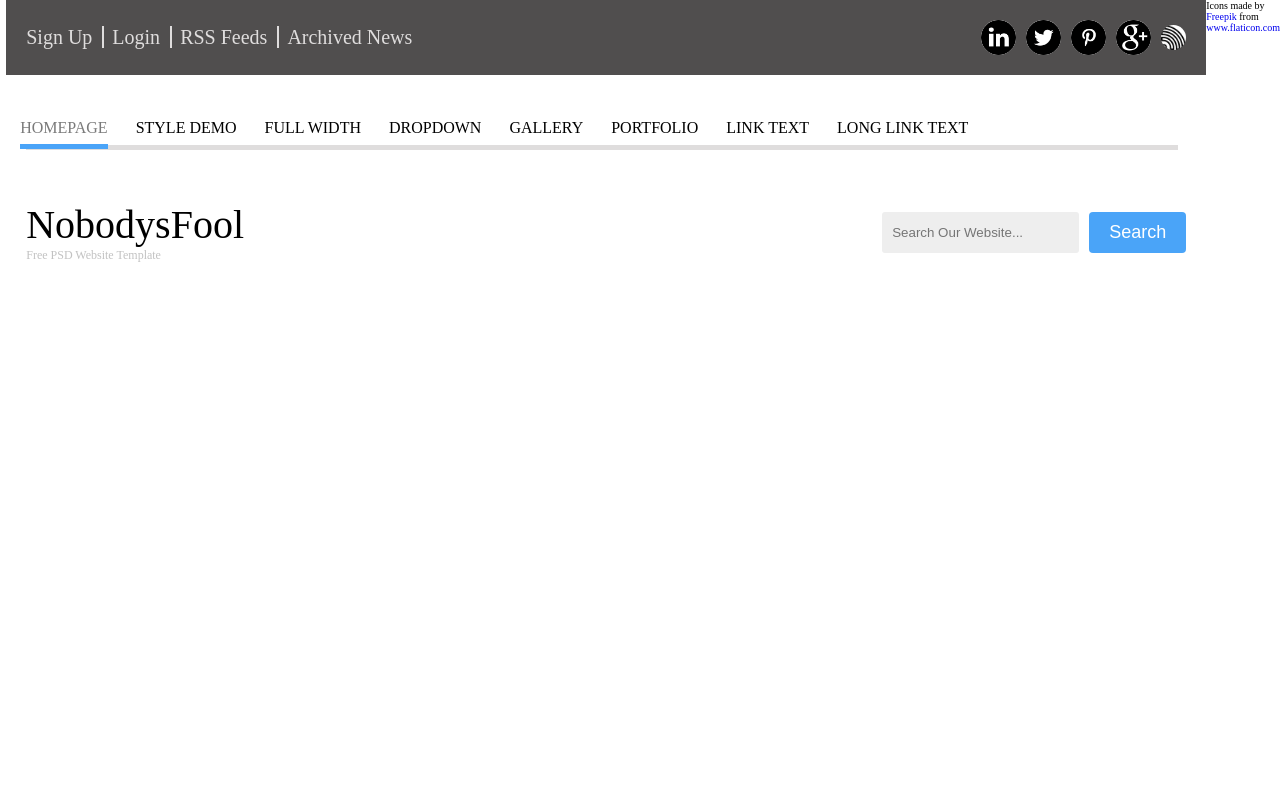
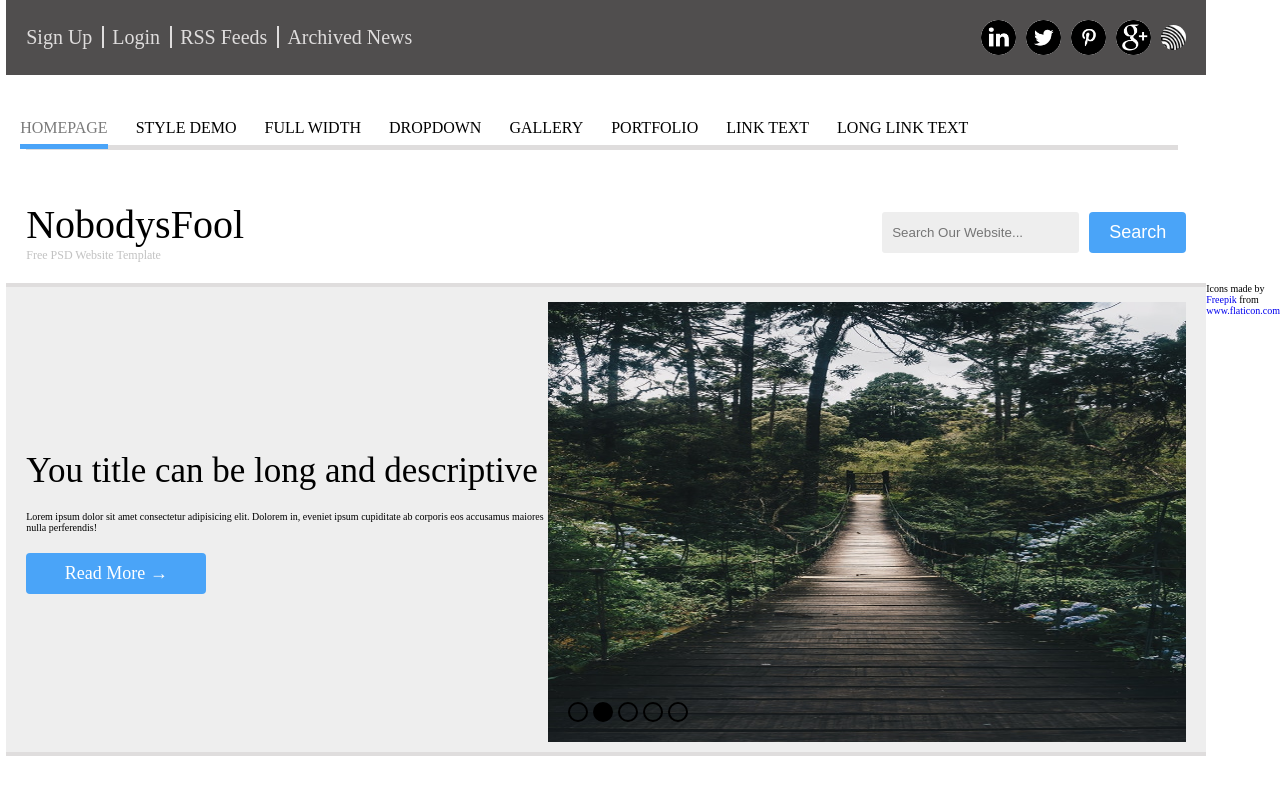
Before and after one commit to TadasBalsys/nobodys-fool, a website: page index.html in a window 1280 px wide. Drawn offline with Linux system fonts and the light colour scheme; files whose address does not match are found by name.

Commit message:
Created section-one layout and button component.

```diff
--- a/index.html
+++ b/index.html
@@ -76,12 +76,70 @@
         </div>
         <div class="header__search-box">
           <form class="header__form" action="#">
-            <input type="text" class="header__input" placeholder="Search Our Website...">
-            <input type="submit" class="btn" value="Search">
+            <input
+              type="text"
+              class="header__input"
+              placeholder="Search Our Website..."
+            />
+            <input type="submit" class="btn" value="Search" />
           </form>
         </div>
       </div>
     </header>
-    <div>Icons made by <a href="https://www.flaticon.com/authors/freepik" title="Freepik">Freepik</a> from <a href="https://www.flaticon.com/" title="Flaticon">www.flaticon.com</a></div>
+    <section class="section-one">
+      <h2 class="section-one__heading heading--2">
+        You title can be long and descriptive
+      </h2>
+      <p class="section-one__paragraph">
+        Lorem ipsum dolor sit amet consectetur adipisicing elit. Dolorem in,
+        eveniet ipsum cupiditate ab corporis eos accusamus maiores nulla
+        perferendis!
+      </p>
+      <a href="#" class="section-one__link btn">Read More &rarr;</a>
+      <div class="section-one__carousel carousel">
+        <img
+          class="carousel__image carousel__image--active"
+          src="./assets/img/black-hanging-bridge-surrounded-by-green-forest-trees.jpg"
+          alt="black-hanging-bridge-surrounded-by-green-forest-trees"
+        />
+        <img
+          class="carousel__image "
+          src="./assets//img/bright-daylight-environment-forest.jpg"
+          alt="bright-daylight-environment-forest"
+        />
+        <img
+          class="carousel__image "
+          src="./assets//img/daylight-environment-forest-idyllic.jpg"
+          alt="daylight-environment-forest-idyllic"
+        />
+        <img
+          class="carousel__image "
+          src="./assets//img/gray-bridge-and-trees.jpg"
+          alt="gray-bridge-and-trees"
+        />
+        <img
+          class="carousel__image "
+          src="./assets//img/nature-forest-trees-fog.jpg"
+          alt="nature-forest-trees-fog"
+        />
+        <div class="carousel__control-box">
+          <span class="carousel__controller"></span>
+          <span
+            class="carousel__controller carousel__controller--active"
+          ></span>
+          <span class="carousel__controller"></span>
+          <span class="carousel__controller"></span>
+          <span class="carousel__controller"></span>
+        </div>
+      </div>
+    </section>
+    <div>
+      Icons made by
+      <a href="https://www.flaticon.com/authors/freepik" title="Freepik"
+        >Freepik</a
+      >
+      from
+      <a href="https://www.flaticon.com/" title="Flaticon">www.flaticon.com</a>
+    </div>
   </body>
 </html>
--- a/sass/base/_typography.scss
+++ b/sass/base/_typography.scss
@@ -6,3 +6,8 @@ html {
   font-size: 4rem;
   font-weight: 400;
 }
+
+.heading--2 {
+  font-size: 3.5rem;
+  font-weight: 400;
+}
--- a/sass/components/_button.scss
+++ b/sass/components/_button.scss
@@ -4,5 +4,4 @@
   padding: 1rem 2rem;
   border-radius: 4px;
   font-size: 1.8rem;
-
 }
--- /dev/null
+++ b/sass/components/_carousel.scss
@@ -0,0 +1,42 @@
+.carousel {
+  height: 44rem;
+  background-color: $color-grey-light-1;
+
+  position: relative;
+  overflow: hidden;
+
+  &__image {
+    display: none;
+    height: 100%;
+    width: 100%;
+
+    &--active {
+      display: block;
+      text-align: center;
+    }
+  }
+
+  &__control-box {
+    display: flex;
+    align-items: center;
+
+    position: absolute;
+    bottom: 2rem;
+    left: 2rem;
+  }
+
+  &__controller {
+    border: 2px solid black;
+    border-radius: 50%;
+    display: inline-block;
+    height: 2rem;
+    width: 2rem;
+    margin-right: 0.5rem;
+    cursor: pointer;
+
+    &:hover,
+    &--active {
+      background-color: black;
+    }
+  }
+}
--- /dev/null
+++ b/sass/layout/_section-one.scss
@@ -0,0 +1,31 @@
+.section-one {
+  grid-column: col-start 1 / col-end 12;
+  display: grid;
+  grid-template-columns: 1fr 55%;
+  grid-template-rows: 1fr repeat(3, min-content) 1fr;
+  background-color: $color-grey-light-4;
+  border-top: 4px solid $color-grey-light-3;
+  border-bottom: 4px solid $color-grey-light-3;
+  padding: 1.5rem 2rem 1rem 2rem;
+
+  &__heading {
+    grid-area: 2 / 1 / span 1 / span 1;
+  }
+
+  &__paragraph {
+    grid-area: 3 / 1 / span 1 / span 1;
+    padding: 2rem 0;
+  }
+
+  &__link {
+    grid-area: 4 / 1 / span 1 / span 1;
+    width: 18rem;
+    display: flex;
+    align-items: center;
+    justify-content: center;
+  }
+
+  &__carousel {
+    grid-area: 1 / 2 / -1 / span 1;
+  }
+}
--- a/sass/main.scss
+++ b/sass/main.scss
@@ -33,7 +33,9 @@
 @import "base/typography";
 
 @import "layout/header";
+@import "layout/section-one";
 
 @import "components/button";
+@import "components/carousel";
 
 @import "pages/home";
```
Also changed, not shown: assets/img/black-hanging-bridge-surrounded-by-green-forest-trees.jpg (added), assets/img/bright-daylight-environment-forest.jpg (added), assets/img/daylight-environment-forest-idyllic.jpg (added), assets/img/gray-bridge-and-trees.jpg (added), assets/img/nature-forest-trees-fog.jpg (added), css/main.css.
